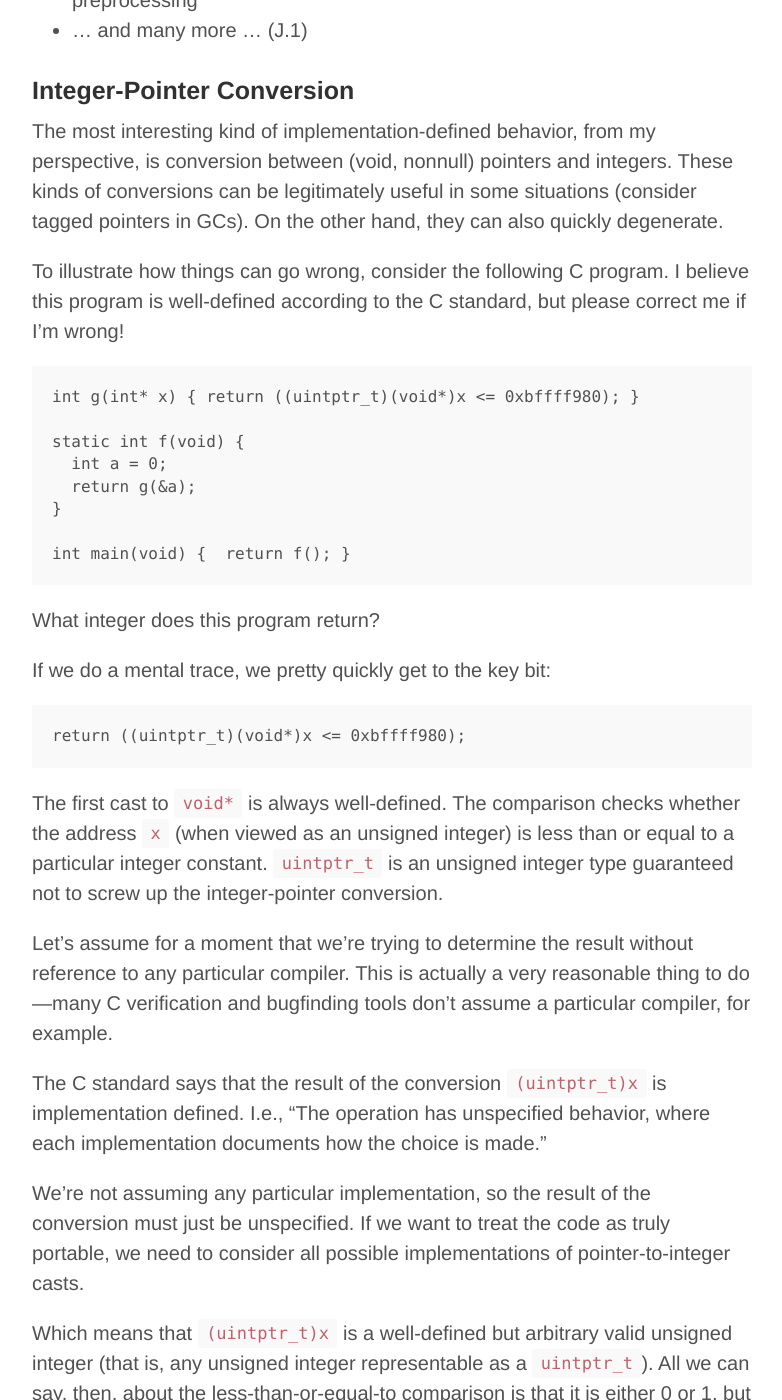
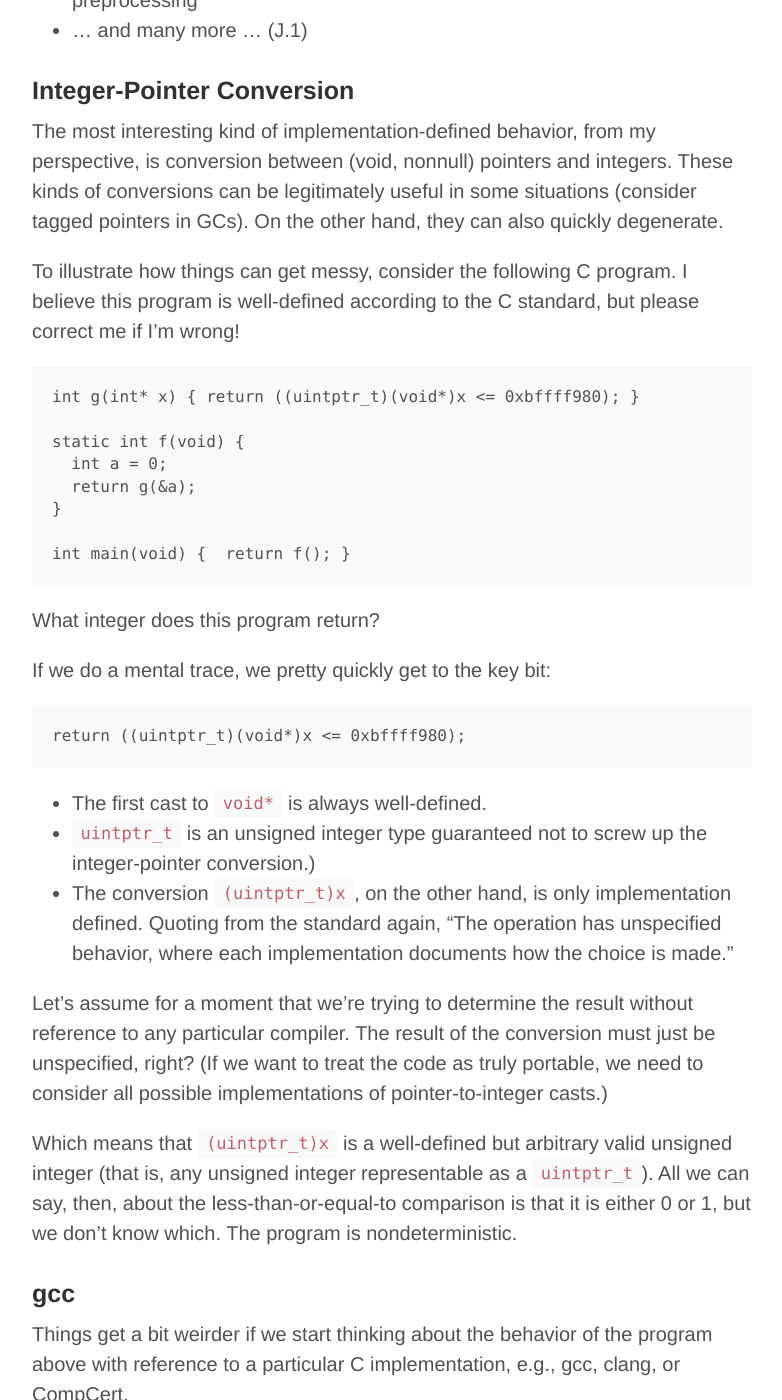
Before and after one commit to gstew5/gstew5.github.io, a Jekyll site: the page built from index.html, in a window 1280 px wide and 1400 px high, scrolled down 1455 px. Shown: the whole window, without its empty margins (248-1030 px from the left). Built offline with Jekyll 4.4.1, drawn with Linux system fonts in a browser that asks for light colours; Markdown is read by kramdown in place of the engine named in the settings; the list of posts is cut into pages by our own code.

Commit message:
Update 2014-07-21-implementation-defined-behavior-in-c.md

```diff
--- a/_posts/2014-07-21-implementation-defined-behavior-in-c.md
+++ b/_posts/2014-07-21-implementation-defined-behavior-in-c.md
@@ -40,7 +40,7 @@ All of the following are unspecified:
 
 The most interesting kind of implementation-defined behavior, from my perspective, is conversion between (void, nonnull) pointers and integers. These kinds of conversions can be legitimately useful in some situations (consider tagged pointers in GCs). On the other hand, they can also quickly degenerate.
 
-To illustrate how things can go wrong, consider the following C program. I believe this program is well-defined according to the C standard, but please correct me if I'm wrong!
+To illustrate how things can get messy, consider the following C program. I believe this program is well-defined according to the C standard, but please correct me if I'm wrong!
 
 {% raw %}
 <pre>
@@ -65,15 +65,12 @@ return ((uintptr_t)(void*)x <= 0xbffff980);
 </pre>
 {% endraw %}
 
+* The first cast to `void*` is always well-defined.
+* `uintptr_t` is an unsigned integer type guaranteed not to screw up the integer-pointer conversion.)
+* The conversion `(uintptr_t)x`, on the other hand, is only implementation defined. Quoting from the standard again, "The operation has unspecified behavior, where each implementation documents how the choice is made."
 
-The first cast to `void*` is always well-defined.
-The comparison checks whether the address `x` (when viewed as an unsigned integer) is less than or equal to a particular integer constant. `uintptr_t` is an unsigned integer type guaranteed not to screw up the integer-pointer conversion.
-
-Let's assume for a moment that we're trying to determine the result without reference to any particular compiler. This is actually a very reasonable thing to do---many C verification and bugfinding tools don't assume a particular compiler, for example.
-
-The C standard says that the result of the conversion `(uintptr_t)x` is implementation defined. I.e., "The operation has unspecified behavior, where each implementation documents how the choice is made."
-
-We're not assuming any particular implementation, so the result of the conversion must just be unspecified. If we want to treat the code as truly portable, we need to consider all possible implementations of pointer-to-integer casts.
+Let's assume for a moment that we're trying to determine the result without reference to any particular compiler.
+The result of the conversion must just be unspecified, right? (If we want to treat the code as truly portable, we need to consider all possible implementations of pointer-to-integer casts.)
 
 Which means that `(uintptr_t)x` is a well-defined but arbitrary valid unsigned integer (that is, any unsigned integer representable as a `uintptr_t`). All we can say, then, about the less-than-or-equal-to comparison is that it is either 0 or 1, but we don't know which. The program is nondeterministic.
 
```
